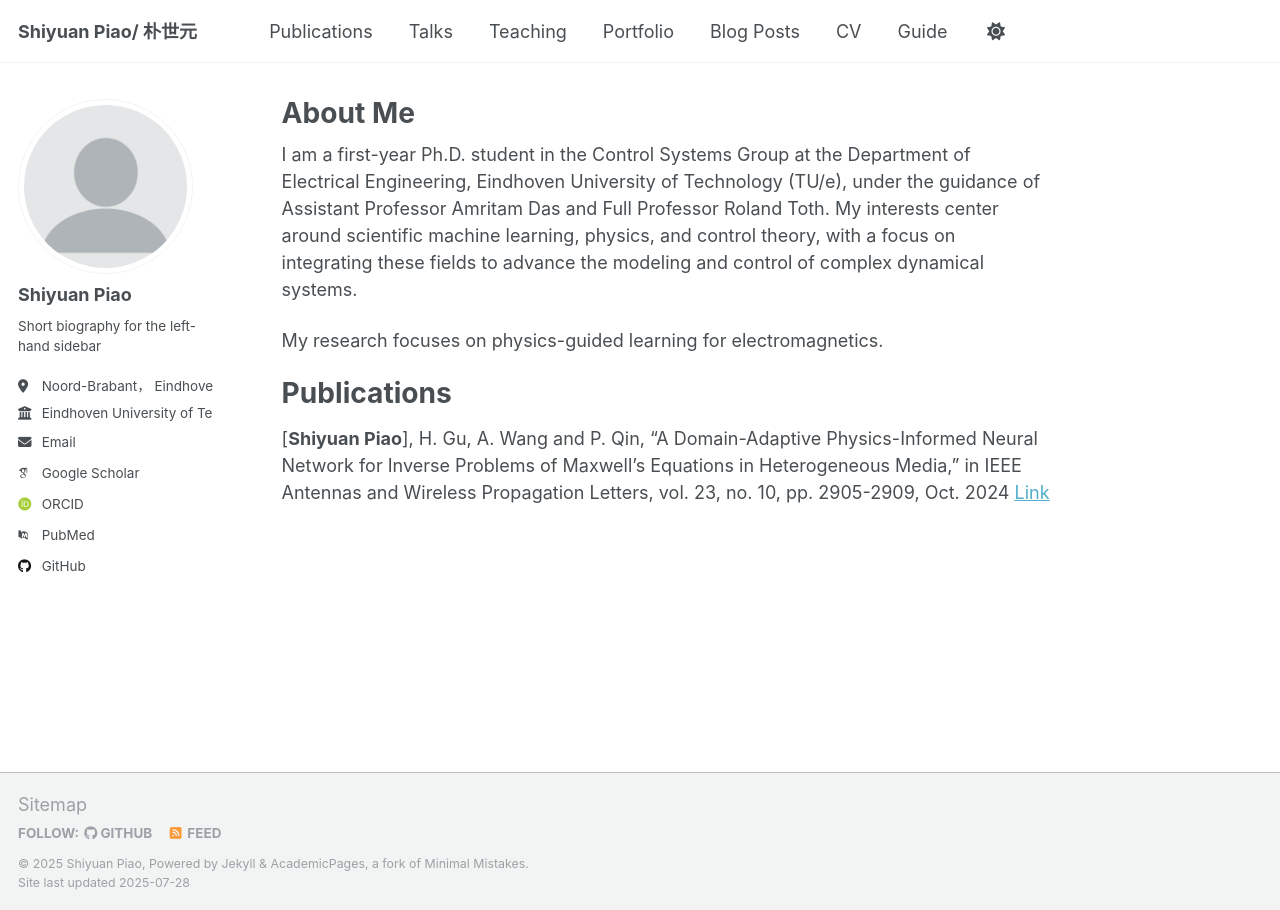
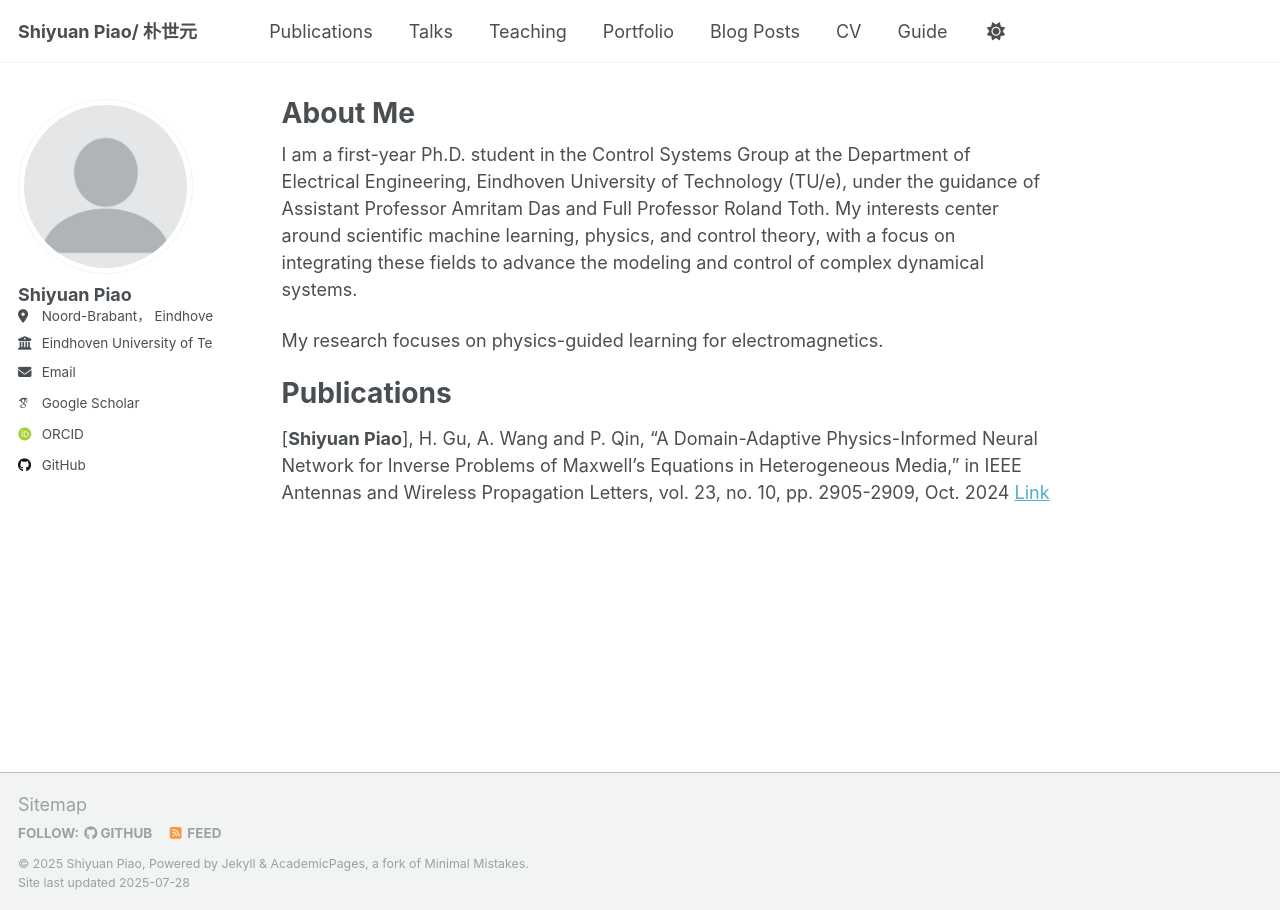
Before and after one commit to ShiyuanPiao/ShiyuanPiao.github.io, a Jekyll site: the page built from _pages/about.md, in a window 1280 px wide. Built offline with Jekyll 4.4.1, drawn with Linux system fonts in a browser that asks for light colours; some web fonts are replaced; a script that is not in the unit is left out.

Commit message:
Update _config.yml

```diff
--- a/_config.yml
+++ b/_config.yml
@@ -25,7 +25,6 @@ author:
   avatar           : "profile.png"
   name             : "Shiyuan Piao"
   pronouns         : # example: "she/her"
-  bio              : "Short biography for the left-hand sidebar"
   location         : "Noord-Brabant， Eindhoven"
   employer         : "Eindhoven University of Technology"
   uri              : # URL
@@ -38,7 +37,6 @@ author:
   impactstory      : # URL
   orcid            : "https://orcid.org/0009-0001-6186-2769"
   semantic         : # URL
-  pubmed           : "https://www.ncbi.nlm.nih.gov/pubmed/?term=john+snow"
   researchgate     : # URL
   scopus           : # URL
 
```
